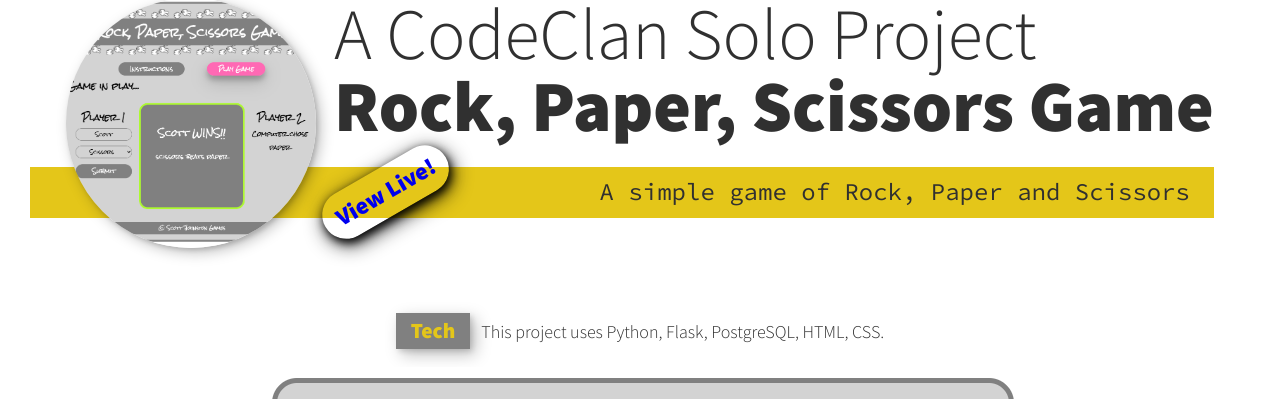
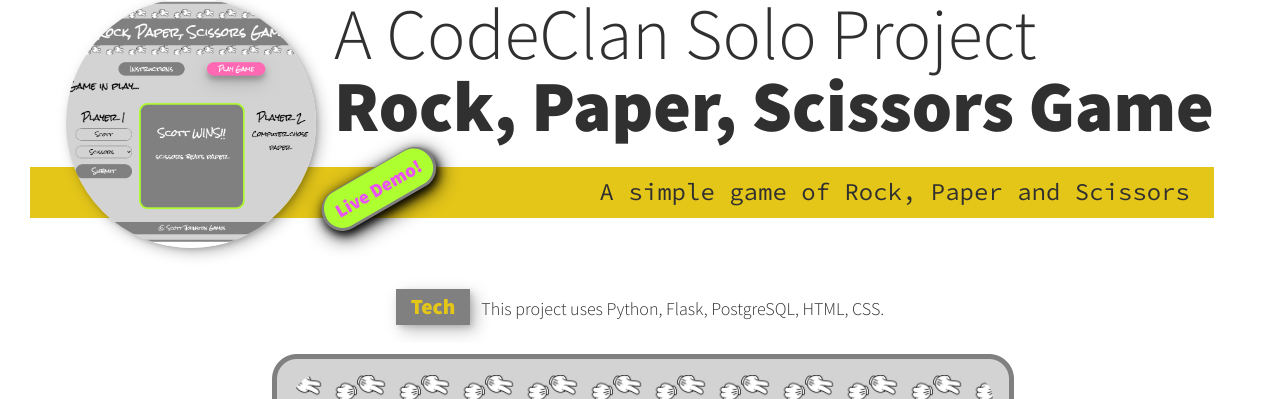
Before and after one commit to SJ47/scottjohnston-portfolio, a React (Create React App) app: page /rock-paper-scissors-game in a window 1280 px wide. Shown: the part 119-518 px from the top of the page. Built offline with nearby package versions, Linux system fonts and the light colour scheme.

Commit message:
Updated view live to live demo and styled

```diff
--- a/src/App.css
+++ b/src/App.css
@@ -461,13 +461,13 @@
 }
 
 .project-button-live {
-    border: 0;
+    border: 3px solid grey;
     padding: 0.2em 0.6em;
     cursor: pointer;
     box-shadow: var(--box-shadow-heavy);
     transition: 400ms;
     border-radius: 25px;
-    font-size: 1.5rem;
+    font-size: 1.2rem;
     transform: rotate(-30deg);
     -webkit-transform: rotate(-30deg);
     position: relative;
@@ -476,11 +476,13 @@
     z-index: 1;
     display: inline-block;
     font-weight: bold;
+    color: rgb(234, 83, 242);
+    background: greenyellow;
+    border-top: 1px solid grey;
 }
 
 .project-button-live:hover {
     transform: scale(1.1);
-    background-color: rgb(153, 252, 4);
 }
 
 .project-button-live:focus {
@@ -505,6 +507,10 @@
     margin-right: 0.5em;
     font-size: 1.2em;
     box-shadow: var(--box-shadow-left-to-right);
+}
+
+.tech-text-container {
+    margin-top: 0;
 }
 
 /******************/
--- a/src/components/ProjectPage.js
+++ b/src/components/ProjectPage.js
@@ -20,12 +20,10 @@
                 <h1 className="section__title section__title--intro">
                     {props.title} <strong>{props.projectTitle}
                     </strong>
-
-
                 </h1>
 
                 <a href={props.liveAppLink} target="_blank" rel="noreferrer">
-                    <span className="project-button-live">View Live!</span></a>
+                    <span className="project-button-live">Live Demo!</span></a>
 
                 <p className="section__subtitle section__subtitle--intro">{props.subtitle}</p>
                 <img src={props.projImage} alt="" className="project-intro__img"></img>
@@ -33,7 +31,7 @@
             </section>
 
             <div className="portfolio-item-individual">
-                <p><span class="tech-text-reversed">Tech</span>This project uses {props.techDescription}</p>
+                <p className="tech-text-container"><span class="tech-text-reversed">Tech</span>This project uses {props.techDescription}</p>
                 {/* <a href={props.liveAppLink} target="_blank" rel="noreferrer"> */}
                 <img src={props.projImage} alt="portfolio project"></img>
                 {/* </a> */}
```
